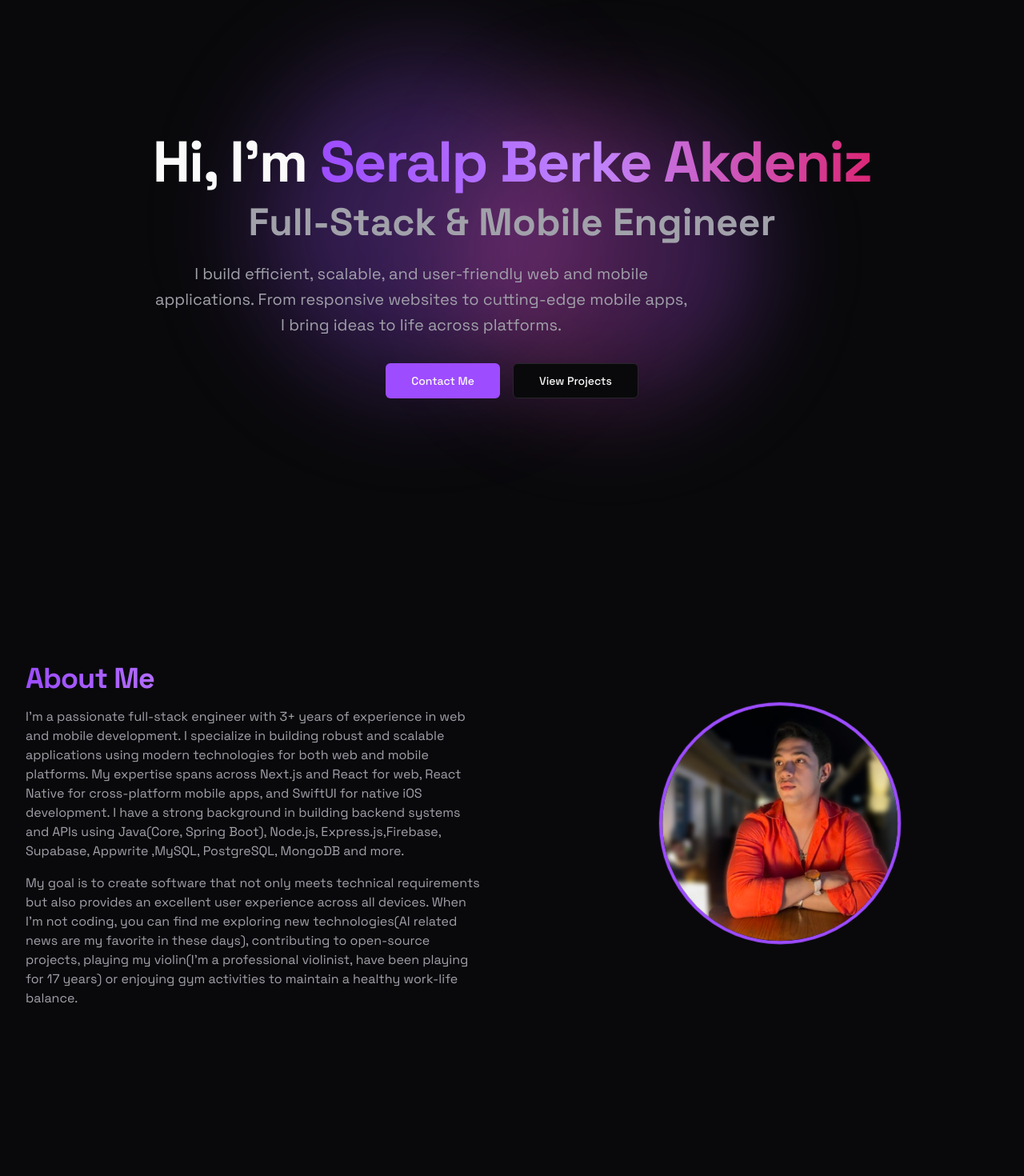
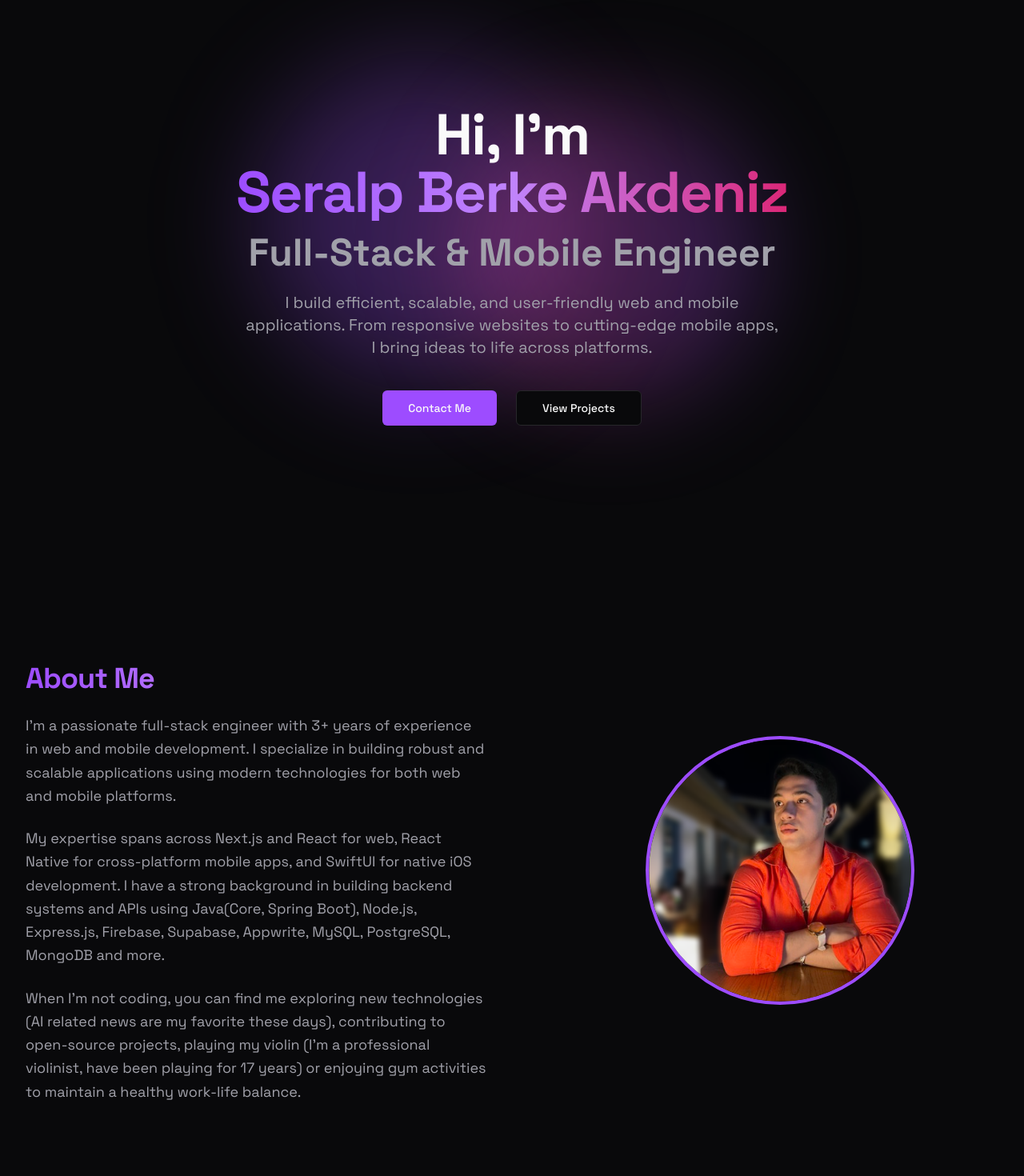
Before and after one commit to Sberkeakdeniz/portfolio, a Next.js app: page / in a window 1280 px wide. Shown: the part 100-1570 px from the top of the page at 80% size. Built offline with nearby package versions, Linux system fonts and the light colour scheme.

Commit message:
text alignment fixed

```diff
--- a/components/About.tsx
+++ b/components/About.tsx
@@ -11,11 +11,29 @@ export default function About() {
         whileInView={{ opacity: 1, y: 0 }}
         transition={{ duration: 0.5 }}
         viewport={{ once: true }}
-        className="grid gap-10 md:grid-cols-2 md:gap-16"
+        className="grid gap-12 md:grid-cols-2 md:gap-16 items-center"
       >
-        <div>
+        <motion.div
+          className="flex items-center justify-center order-1 md:order-2"
+          initial={{ opacity: 0, scale: 0.8 }}
+          whileInView={{ opacity: 1, scale: 1 }}
+          transition={{ delay: 0.2, duration: 0.5 }}
+          viewport={{ once: true }}
+        >
+          <div className="relative w-[280px] h-[280px] md:w-[320px] md:h-[320px] rounded-full overflow-hidden border-4 border-primary animate-float">
+            <Image
+              src="/profile.png"
+              alt="Seralp Berke Akdeniz"
+              fill
+              priority
+              className="object-cover"
+            />
+          </div>
+        </motion.div>
+
+        <div className="order-2 md:order-1">
           <motion.h2
-            className="text-3xl font-bold tracking-tight sm:text-4xl mb-4 gradient-text"
+            className="text-3xl font-bold tracking-tight sm:text-4xl mb-6 gradient-text"
             initial={{ opacity: 0, y: 20 }}
             whileInView={{ opacity: 1, y: 0 }}
             transition={{ delay: 0.2, duration: 0.5 }}
@@ -24,7 +42,7 @@ export default function About() {
             About Me
           </motion.h2>
           <motion.p
-            className="text-muted-foreground"
+            className="text-muted-foreground text-lg leading-relaxed mb-6"
             initial={{ opacity: 0, y: 20 }}
             whileInView={{ opacity: 1, y: 0 }}
             transition={{ delay: 0.3, duration: 0.5 }}
@@ -32,38 +50,29 @@ export default function About() {
           >
             I'm a passionate full-stack engineer with 3+ years of experience in web and mobile development.
             I specialize in building robust and scalable applications using modern technologies for both web and mobile platforms.
-            My expertise spans across Next.js and React for web, React Native for cross-platform mobile apps, and SwiftUI for native iOS development.
-            I have a strong background in building backend systems and APIs using Java(Core, Spring Boot), Node.js, Express.js,Firebase, Supabase, Appwrite ,MySQL, PostgreSQL, MongoDB and more.
           </motion.p>
           <motion.p
-            className="mt-4 text-muted-foreground"
+            className="text-muted-foreground text-lg leading-relaxed mb-6"
             initial={{ opacity: 0, y: 20 }}
             whileInView={{ opacity: 1, y: 0 }}
             transition={{ delay: 0.4, duration: 0.5 }}
             viewport={{ once: true }}
           >
-            My goal is to create software that not only meets technical requirements but also
-            provides an excellent user experience across all devices. When I'm not coding, you can find me exploring new technologies(AI related news are my favorite in these days),
-            contributing to open-source projects, playing my violin(I'm a professional violinist, have been playing for 17 years) or enjoying gym activities to maintain a healthy work-life balance.
+            My expertise spans across Next.js and React for web, React Native for cross-platform mobile apps, and SwiftUI for native iOS development.
+            I have a strong background in building backend systems and APIs using Java(Core, Spring Boot), Node.js, Express.js, Firebase, Supabase, Appwrite, MySQL, PostgreSQL, MongoDB and more.
+          </motion.p>
+          <motion.p
+            className="text-muted-foreground text-lg leading-relaxed"
+            initial={{ opacity: 0, y: 20 }}
+            whileInView={{ opacity: 1, y: 0 }}
+            transition={{ delay: 0.5, duration: 0.5 }}
+            viewport={{ once: true }}
+          >
+            When I'm not coding, you can find me exploring new technologies (AI related news are my favorite these days),
+            contributing to open-source projects, playing my violin (I'm a professional violinist, have been playing for 17 years)
+            or enjoying gym activities to maintain a healthy work-life balance.
           </motion.p>
         </div>
-        <motion.div
-          className="flex items-center justify-center"
-          initial={{ opacity: 0, scale: 0.8 }}
-          whileInView={{ opacity: 1, scale: 1 }}
-          transition={{ delay: 0.2, duration: 0.5 }}
-          viewport={{ once: true }}
-        >
-          <div className="relative w-72 h-72 rounded-full overflow-hidden border-4 border-primary animate-float">
-            <Image
-              src="/profile.png"
-              alt="Your Name"
-              fill
-              priority
-              className="object-cover"
-            />
-          </div>
-        </motion.div>
       </motion.div>
     </section>
   )
--- a/components/Hero.tsx
+++ b/components/Hero.tsx
@@ -5,20 +5,24 @@ import { motion } from "framer-motion"
 
 export default function Hero() {
   return (
-    <section className="container flex flex-col items-center justify-center min-h-[calc(100vh-4rem)] text-center">
+    <section className="container flex flex-col items-center justify-center min-h-[calc(100vh-4rem)]">
       <motion.div
         initial={{ opacity: 0, y: 20 }}
         animate={{ opacity: 1, y: 0 }}
         transition={{ duration: 0.5 }}
+        className="max-w-3xl mx-auto text-center"
       >
-        <h1 className="text-4xl font-extrabold tracking-tight sm:text-5xl md:text-6xl lg:text-7xl mb-4">
-          Hi, I'm <span className="gradient-text">Seralp Berke Akdeniz</span>
+        <h1 className="text-4xl font-extrabold tracking-tight sm:text-5xl md:text-6xl lg:text-7xl">
+          Hi, I'm{" "}
+          <div className="gradient-text inline-block">
+            Seralp Berke Akdeniz
+          </div>
         </h1>
-        <h2 className="text-2xl font-bold text-muted-foreground sm:text-3xl md:text-4xl lg:text-5xl mb-6">
+        <h2 className="text-2xl font-bold text-muted-foreground sm:text-3xl md:text-4xl lg:text-5xl mt-4">
           Full-Stack & Mobile Engineer
         </h2>
         <motion.p
-          className="mt-4 max-w-[42rem] leading-normal text-muted-foreground sm:text-xl sm:leading-8"
+          className="mt-6 text-lg sm:text-xl text-muted-foreground leading-relaxed max-w-2xl mx-auto"
           initial={{ opacity: 0, y: 20 }}
           animate={{ opacity: 1, y: 0 }}
           transition={{ delay: 0.2, duration: 0.5 }}
@@ -27,7 +31,7 @@ export default function Hero() {
           From responsive websites to cutting-edge mobile apps, I bring ideas to life across platforms.
         </motion.p>
         <motion.div
-          className="mt-8 flex flex-wrap justify-center gap-4"
+          className="mt-10 flex flex-wrap justify-center gap-6"
           initial={{ opacity: 0, y: 20 }}
           animate={{ opacity: 1, y: 0 }}
           transition={{ delay: 0.4, duration: 0.5 }}
```
